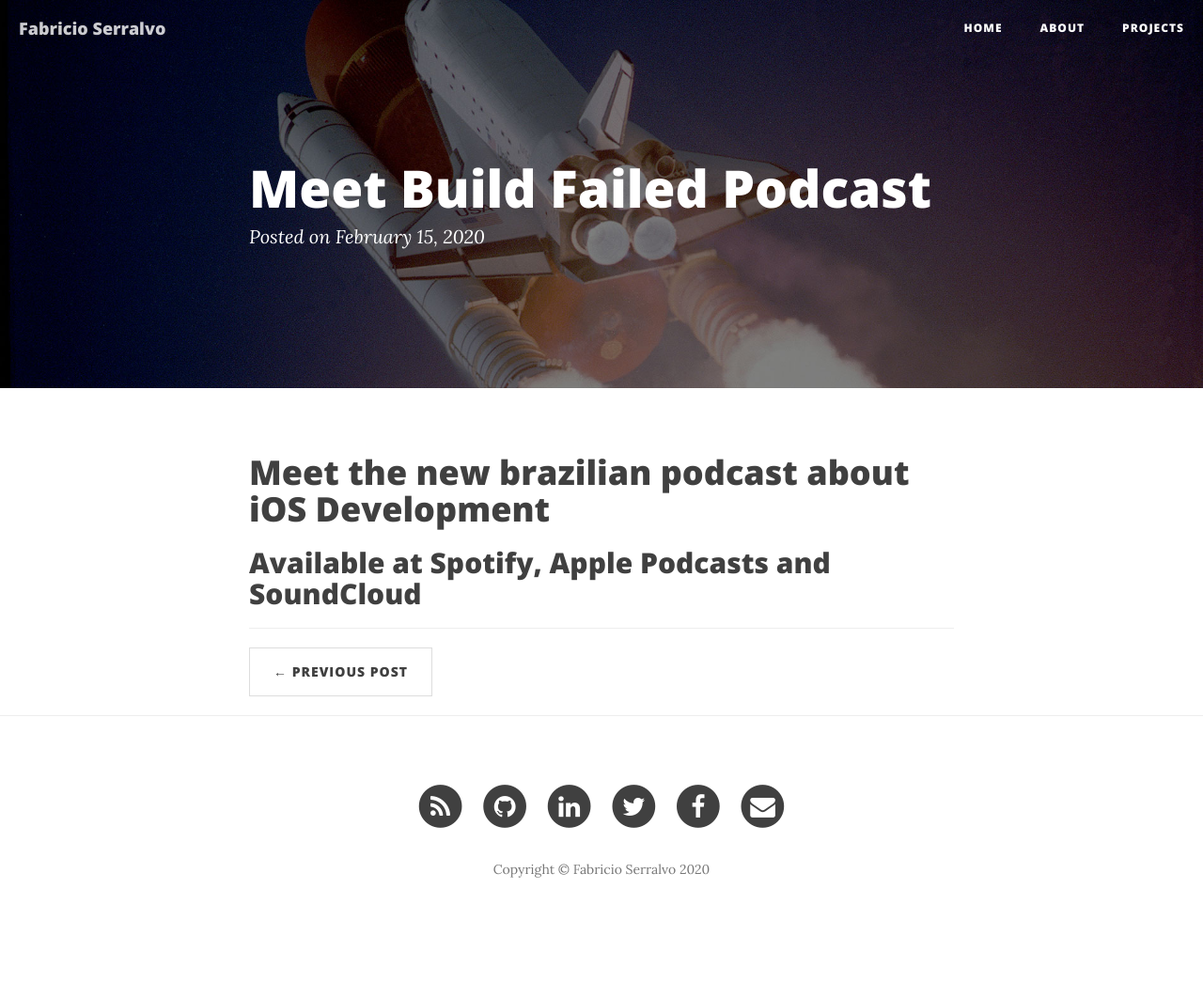
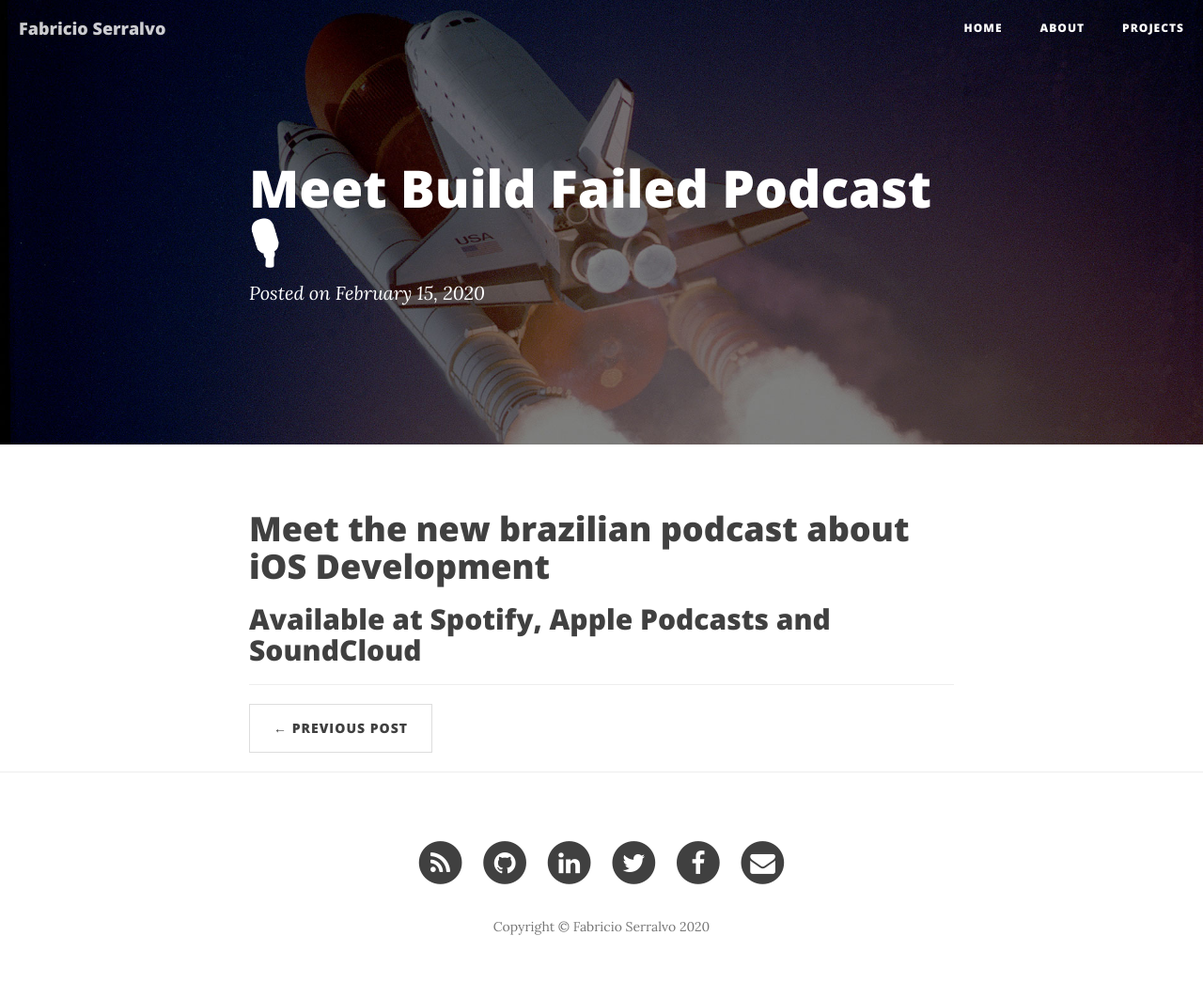
Before and after one commit to serralvo/serralvo.github.io, a Jekyll site: the page built from _posts/2020-02-15-meet-build-failed-podcast.markdown, in a window 1280 px wide. Shown: the whole page at 94% size. Built offline with Jekyll 4.4.1, drawn with Linux system fonts in a browser that asks for light colours; nearby versions of some CDN libraries; before the commit the page ends 1001 px from its top, so only the background shows below that.

```diff
--- a/_posts/2020-02-15-meet-build-failed-podcast.markdown
+++ b/_posts/2020-02-15-meet-build-failed-podcast.markdown
@@ -1,6 +1,6 @@
 ---
 published: true
-title: Meet Build Failed Podcast
+title: Meet Build Failed Podcast 🎙
 layout: post
 header-img: "img/projects.jpg"
 ---
```
